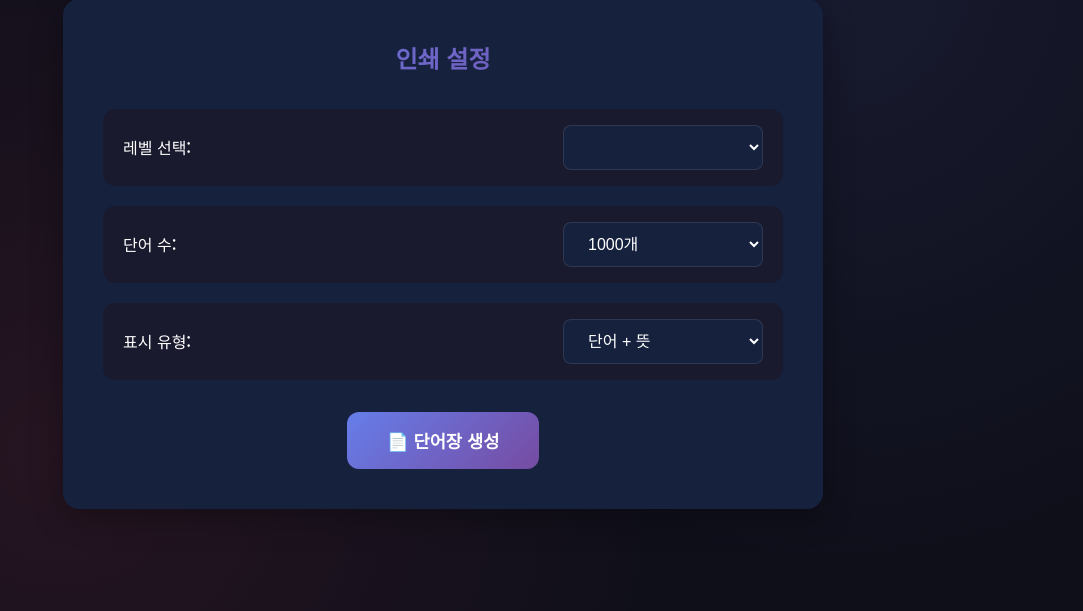
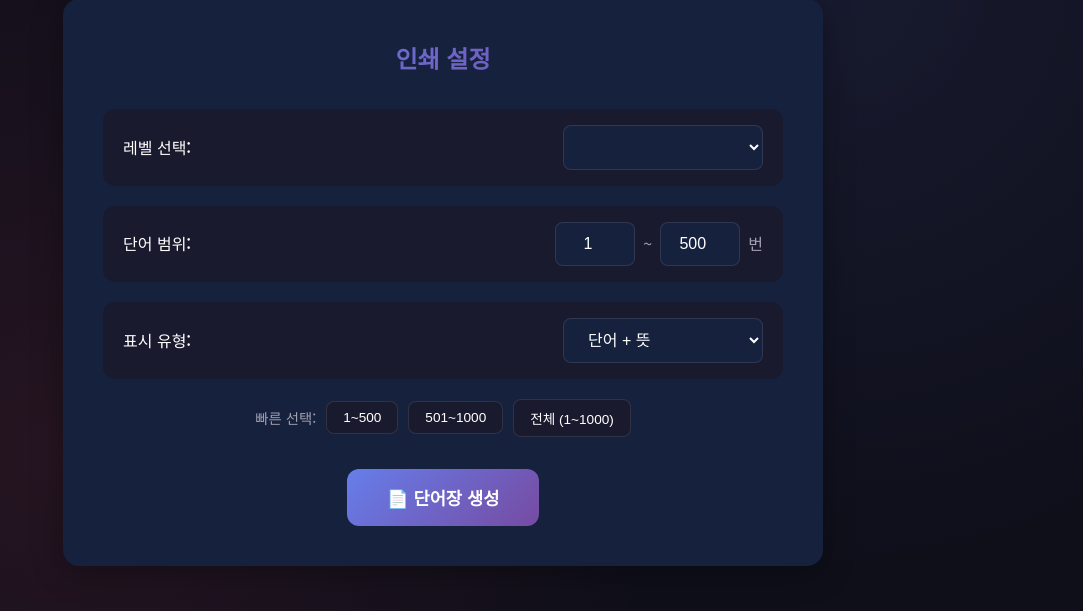
Before and after one commit to mhm820-web/maravity, a Flask app: page / in a window 1280 px wide. Shown: the part 189-800 px from the top of the page, without its empty margins (197-1280 px from the left). Run offline with Flask 3, Linux system fonts and the light colour scheme; lists and menus that the app fills with data are empty.

Commit message:
범위 선택 기능 추가, 난이도 순서 업데이트

```diff
--- a/app.py
+++ b/app.py
@@ -29,10 +29,11 @@ def api_levels():
 
 @app.route('/api/words/<level_id>')
 def api_words(level_id):
-    """특정 레벨 단어 API"""
+    """특정 레벨 단어 API (범위 지정)"""
     try:
-        count = request.args.get('count', 10, type=int)
-        words = get_words_by_level(level_id, count)
+        start = request.args.get('start', 1, type=int)
+        end = request.args.get('end', 1000, type=int)
+        words = get_words_by_level(level_id, start, end)
         return jsonify({'success': True, 'words': words})
     except ValueError as e:
         return jsonify({'success': False, 'error': str(e)}), 404
--- a/static/app.js
+++ b/static/app.js
@@ -1,16 +1,16 @@
 /**
  * 단어장 인쇄 프로그램 - JavaScript
- * 인쇄 전용 기능만 포함
+ * 인쇄 전용 기능 (범위 선택 지원)
  */
 
 // 레벨 데이터 저장
 let levelsData = [];
-let allWordsData = {};
 
 // DOM 요소
 const elements = {
     printLevel: document.getElementById('print-level'),
-    wordCount: document.getElementById('word-count'),
+    startNum: document.getElementById('start-num'),
+    endNum: document.getElementById('end-num'),
     printType: document.getElementById('print-type'),
     generateBtn: document.getElementById('generate-btn'),
     doPrintBtn: document.getElementById('do-print-btn'),
@@ -46,35 +46,61 @@ async function loadLevels() {
             elements.printLevel.innerHTML = levelsData.map(level =>
                 `<option value="${level.id}">${level.name} (${level.count}개)</option>`
             ).join('');
+
+            // 첫 번째 레벨의 단어 수에 맞게 범위 설정
+            updateRangeMax();
         }
     } catch (error) {
         console.error('레벨 로드 실패:', error);
     }
 }
 
+// 레벨 변경 시 범위 최대값 업데이트
+function updateRangeMax() {
+    const levelId = elements.printLevel.value;
+    const levelInfo = levelsData.find(l => l.id === levelId);
+
+    if (levelInfo) {
+        elements.endNum.max = levelInfo.count;
+        elements.startNum.max = levelInfo.count;
+
+        // endNum이 최대값을 넘으면 조정
+        if (parseInt(elements.endNum.value) > levelInfo.count) {
+            elements.endNum.value = levelInfo.count;
+        }
+    }
+}
+
 // 단어장 생성
 async function generateWordList() {
     const levelId = elements.printLevel.value;
-    const wordCount = parseInt(elements.wordCount.value);
+    const startNum = parseInt(elements.startNum.value) || 1;
+    const endNum = parseInt(elements.endNum.value) || 500;
     const printType = elements.printType.value;
+
+    // 범위 검증
+    if (startNum < 1 || endNum < startNum) {
+        alert('올바른 범위를 입력하세요.');
+        return;
+    }
 
     const levelInfo = levelsData.find(l => l.id === levelId);
     const levelName = levelInfo ? levelInfo.name : levelId;
 
     try {
-        // 단어 로드 (최대 2000개까지 지원)
-        const response = await fetch(`/api/words/${levelId}?count=${wordCount}`);
+        // 단어 로드 (범위 지정)
+        const response = await fetch(`/api/words/${levelId}?start=${startNum}&end=${endNum}`);
         const data = await response.json();
 
         if (!data.success) {
-            elements.printContent.innerHTML = '<p>단어 로드 실패</p>';
+            alert('단어 로드 실패: ' + data.error);
             return;
         }
 
         const words = data.words;
 
         // 정보 표시
-        elements.wordInfo.textContent = `${levelName} - ${words.length}개 단어`;
+        elements.wordInfo.textContent = `${levelName} - ${startNum}~${endNum}번 (${words.length}개)`;
 
         // 제목 생성
         let typeLabel = '';
@@ -88,14 +114,13 @@ async function generateWordList() {
 
         let html = `
             <h1 class="print-title">${levelName} ${typeLabel}</h1>
-            <p class="print-subtitle">총 ${words.length}개 단어</p>
+            <p class="print-subtitle">${startNum}번 ~ ${endNum}번 (총 ${words.length}개)</p>
         `;
 
         // 테이블 생성
         html += '<table class="word-table">';
 
         if (printType === 'full') {
-            // 단어 + 뜻 모두 표시
             html += `
                 <thead>
                     <tr>
@@ -109,14 +134,13 @@ async function generateWordList() {
             words.forEach((word, index) => {
                 html += `
                     <tr>
-                        <td class="no-col">${index + 1}</td>
+                        <td class="no-col">${startNum + index}</td>
                         <td class="word-col">${word.word}</td>
                         <td class="meaning-col">${word.meaning}</td>
                     </tr>
                 `;
             });
         } else if (printType === 'word-only') {
-            // 단어만 표시 (뜻은 빈칸)
             html += `
                 <thead>
                     <tr>
@@ -130,14 +154,13 @@ async function generateWordList() {
             words.forEach((word, index) => {
                 html += `
                     <tr>
-                        <td class="no-col">${index + 1}</td>
+                        <td class="no-col">${startNum + index}</td>
                         <td class="word-col">${word.word}</td>
                         <td class="meaning-col blank-col"></td>
                     </tr>
                 `;
             });
         } else {
-            // 뜻만 표시 (단어는 빈칸)
             html += `
                 <thead>
                     <tr>
@@ -151,7 +174,7 @@ async function generateWordList() {
             words.forEach((word, index) => {
                 html += `
                     <tr>
-                        <td class="no-col">${index + 1}</td>
+                        <td class="no-col">${startNum + index}</td>
                         <td class="word-col blank-col"></td>
                         <td class="meaning-col">${word.meaning}</td>
                     </tr>
@@ -165,7 +188,7 @@ async function generateWordList() {
         showScreen('print');
 
     } catch (error) {
-        elements.printContent.innerHTML = '<p>오류 발생: ' + error.message + '</p>';
+        alert('오류 발생: ' + error.message);
     }
 }
 
@@ -179,10 +202,24 @@ function goBack() {
     showScreen('main');
 }
 
+// 빠른 범위 선택 버튼
+function setupQuickRangeButtons() {
+    document.querySelectorAll('.range-btn').forEach(btn => {
+        btn.addEventListener('click', () => {
+            const start = btn.dataset.start;
+            const end = btn.dataset.end;
+            elements.startNum.value = start;
+            elements.endNum.value = end;
+        });
+    });
+}
+
 // 이벤트 리스너
 elements.generateBtn.addEventListener('click', generateWordList);
 elements.doPrintBtn.addEventListener('click', doPrint);
 elements.backBtn.addEventListener('click', goBack);
+elements.printLevel.addEventListener('change', updateRangeMax);
 
 // 초기화
 loadLevels();
+setupQuickRangeButtons();
--- a/static/style.css
+++ b/static/style.css
@@ -97,6 +97,59 @@ body {
     -webkit-background-clip: text;
     -webkit-text-fill-color: transparent;
     background-clip: text;
+}
+
+/* 범위 입력 */
+.range-inputs {
+    display: flex;
+    align-items: center;
+    gap: 8px;
+}
+
+.range-inputs input {
+    width: 80px;
+    background: var(--bg-card);
+    color: var(--text-primary);
+    border: 1px solid rgba(255, 255, 255, 0.1);
+    border-radius: 8px;
+    padding: 12px;
+    font-size: 1rem;
+    text-align: center;
+}
+
+.range-inputs span {
+    color: var(--text-secondary);
+}
+
+/* 빠른 범위 선택 */
+.quick-range {
+    display: flex;
+    align-items: center;
+    justify-content: center;
+    gap: 10px;
+    margin-top: 20px;
+    flex-wrap: wrap;
+}
+
+.quick-range span {
+    color: var(--text-secondary);
+    font-size: 0.9rem;
+}
+
+.range-btn {
+    background: var(--bg-secondary);
+    color: var(--text-primary);
+    border: 1px solid rgba(255, 255, 255, 0.1);
+    border-radius: 8px;
+    padding: 8px 16px;
+    font-size: 0.85rem;
+    cursor: pointer;
+    transition: all 0.2s ease;
+}
+
+.range-btn:hover {
+    background: var(--accent-secondary);
+    border-color: var(--accent-primary);
 }
 
 .setting-group {
--- a/templates/index.html
+++ b/templates/index.html
@@ -29,15 +29,13 @@
                 </div>
 
                 <div class="setting-group">
-                    <label for="word-count">단어 수:</label>
-                    <select id="word-count">
-                        <option value="100">100개</option>
-                        <option value="200">200개</option>
-                        <option value="500">500개</option>
-                        <option value="1000" selected>1000개</option>
-                        <option value="1500">1500개</option>
-                        <option value="2000">2000개 (확장)</option>
-                    </select>
+                    <label>단어 범위:</label>
+                    <div class="range-inputs">
+                        <input type="number" id="start-num" min="1" value="1" placeholder="시작">
+                        <span>~</span>
+                        <input type="number" id="end-num" min="1" value="500" placeholder="끝">
+                        <span>번</span>
+                    </div>
                 </div>
 
                 <div class="setting-group">
@@ -45,8 +43,15 @@
                     <select id="print-type">
                         <option value="full">단어 + 뜻</option>
                         <option value="word-only">단어만 (시험지)</option>
-                        <option value="meaning-only">뜻만</option>
+                        <option value="meaning-only">뜻만 (시험지)</option>
                     </select>
+                </div>
+
+                <div class="quick-range">
+                    <span>빠른 선택:</span>
+                    <button class="range-btn" data-start="1" data-end="500">1~500</button>
+                    <button class="range-btn" data-start="501" data-end="1000">501~1000</button>
+                    <button class="range-btn" data-start="1" data-end="1000">전체 (1~1000)</button>
                 </div>
 
                 <div class="button-group">
```
Also changed, not shown: data_loader.py (+58 -85 lines).
